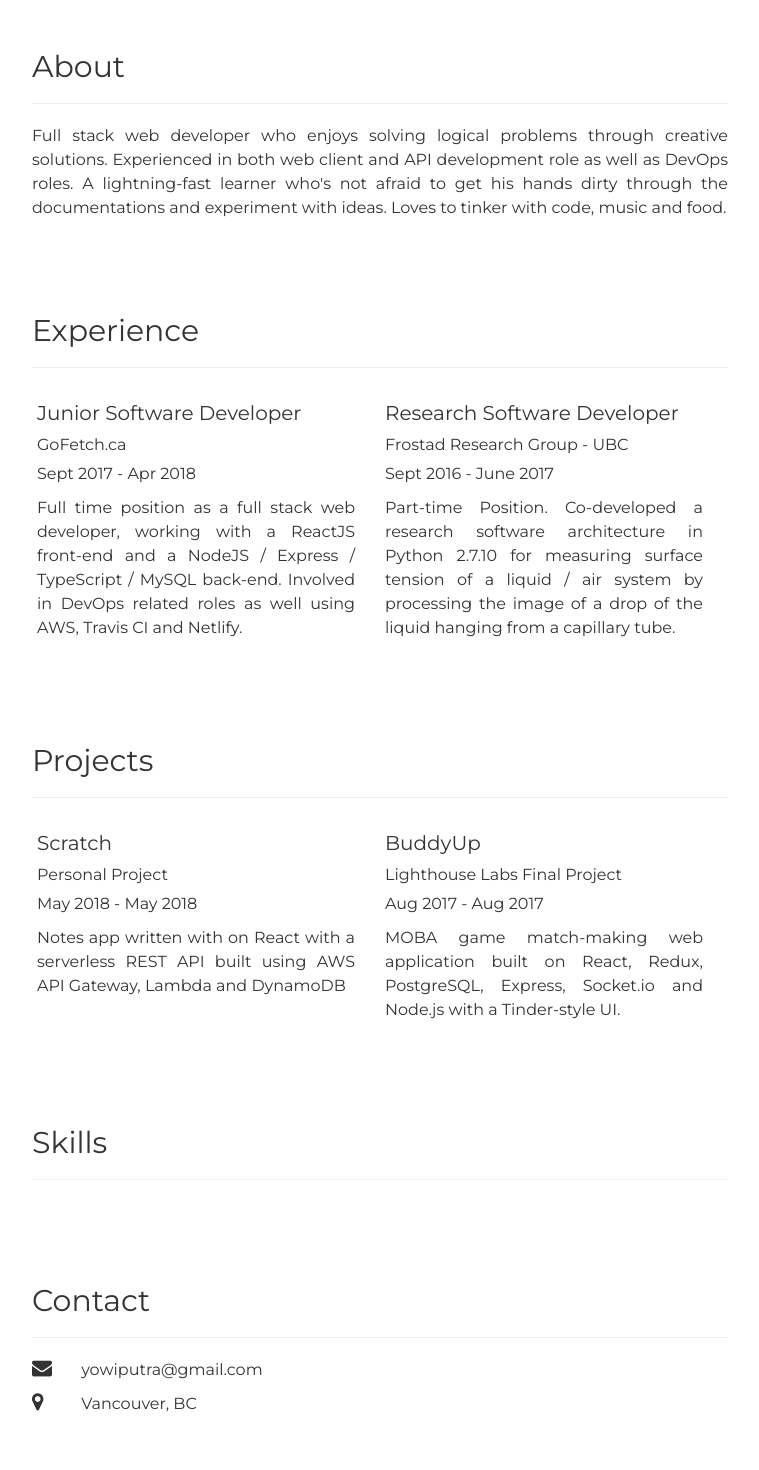
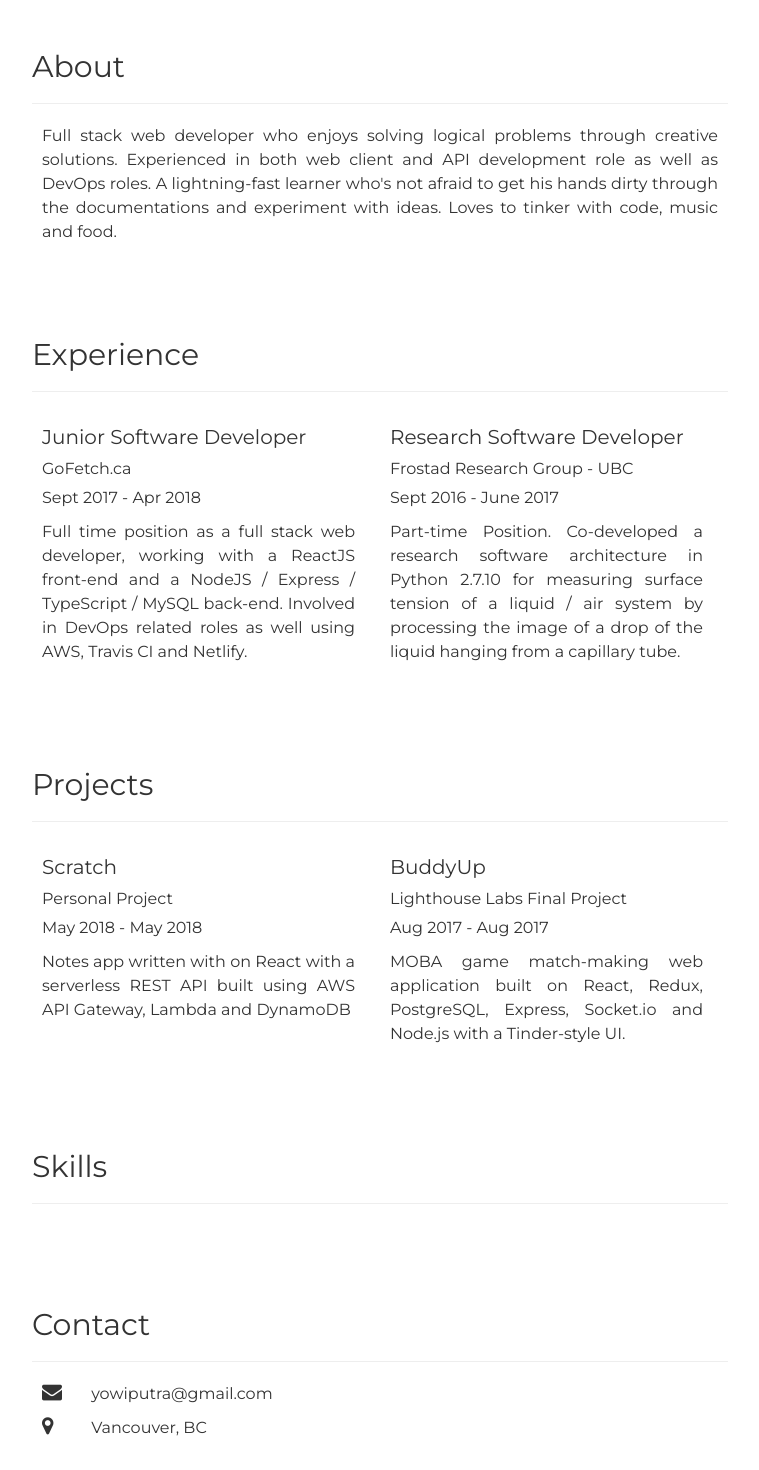
Before and after one commit to yowiputra/portfolio-site, a React app: page / in a window 1280 px wide. Shown: the part 420-1890 px from the top of the page, without its empty margins (516-1275 px from the left). Built offline with nearby package versions, Linux system fonts and the light colour scheme.

Commit message:
fixed alignments

```diff
--- a/src/components/JobCard.js
+++ b/src/components/JobCard.js
@@ -2,9 +2,13 @@ import React, { PureComponent } from 'react'
 import './JobCard.scss'
 
 class JobCard extends PureComponent {
+  handleClick(url) {
+    window.open(url, 'blank')
+  }
+
   render(){
     return(
-      <div class='job-card'>
+      <div class='job-card' onClick={() => this.handleClick(this.props.url)}>
         <div class='job-title'>{this.props.title}</div>
         <div class='job-company'>{this.props.company}</div>
         <div class='job-time'>{this.props.time}</div>
--- a/src/components/JobCard.scss
+++ b/src/components/JobCard.scss
@@ -1,6 +1,9 @@
 .job-card {
-  margin: 5px 20px 5px 0;
-  padding: 5px;
+  border: 1px solid #ffffff;
+  border-radius: 5px;
+  cursor: pointer;
+  margin-right: 15px;
+  padding: 9px;
   text-align: justify;
 
   div {
@@ -15,3 +18,7 @@
     margin-top: 10px;
   }
 }
+
+.job-card:hover {
+  border: 1px solid #cccccc;
+}
--- a/src/containers/About.scss
+++ b/src/containers/About.scss
@@ -1,3 +1,7 @@
 #about {
   padding: 32px 0;
+
+  p {
+    padding: 0 10px;
+  }
 }
--- a/src/containers/Contact.scss
+++ b/src/containers/Contact.scss
@@ -6,4 +6,8 @@
     font-size: 20px;
     width: 45px;
   }
+
+  p {
+    padding: 0 10px;
+  }
 }
--- a/src/containers/MyPortfolio.js
+++ b/src/containers/MyPortfolio.js
@@ -12,12 +12,14 @@ class MyPortfolio extends PureComponent {
           <JobCard title='Junior Software Developer'
                   company='GoFetch.ca'
                   time='Sept 2017 - Apr 2018'
+                  url='https://www.gofetch.ca'
                   text='Full time position as a full stack web developer, working with a ReactJS front-end and a NodeJS / Express / TypeScript / MySQL back-end. Involved in DevOps related roles as well using AWS, Travis CI and Netlify.'/>
         </div>
         <div class='column right'>
           <JobCard title='Research Software Developer'
                   company='Frostad Research Group - UBC'
                   time='Sept 2016 - June 2017'
+                  url='https://github.com/FrostadResearchGroup/PendantDropTensiometer'
                   text='Part-time Position. Co-developed a research software architecture in Python 2.7.10 for measuring surface tension of a liquid / air system by processing the image of a drop of the liquid hanging from a capillary tube.'/>
         </div>
       </div>
--- a/src/containers/Projects.js
+++ b/src/containers/Projects.js
@@ -12,12 +12,14 @@ class Projects extends PureComponent {
           <JobCard title='Scratch'
                   company='Personal Project'
                   time='May 2018 - May 2018'
+                  url='https://dtndipmofp983.cloudfront.net/'
                   text='Notes app written with on React with a serverless REST API built using AWS API Gateway, Lambda and DynamoDB'/>
         </div>
         <div class='column right'>
           <JobCard title='BuddyUp'
                   company='Lighthouse Labs Final Project'
                   time='Aug 2017 - Aug 2017'
+                  url='https://github.com/yowiputra/BuddyUp'
                   text='MOBA game match-making web application built on React, Redux, PostgreSQL, Express, Socket.io and Node.js with a Tinder-style UI.'/>
         </div>
       </div>
```
